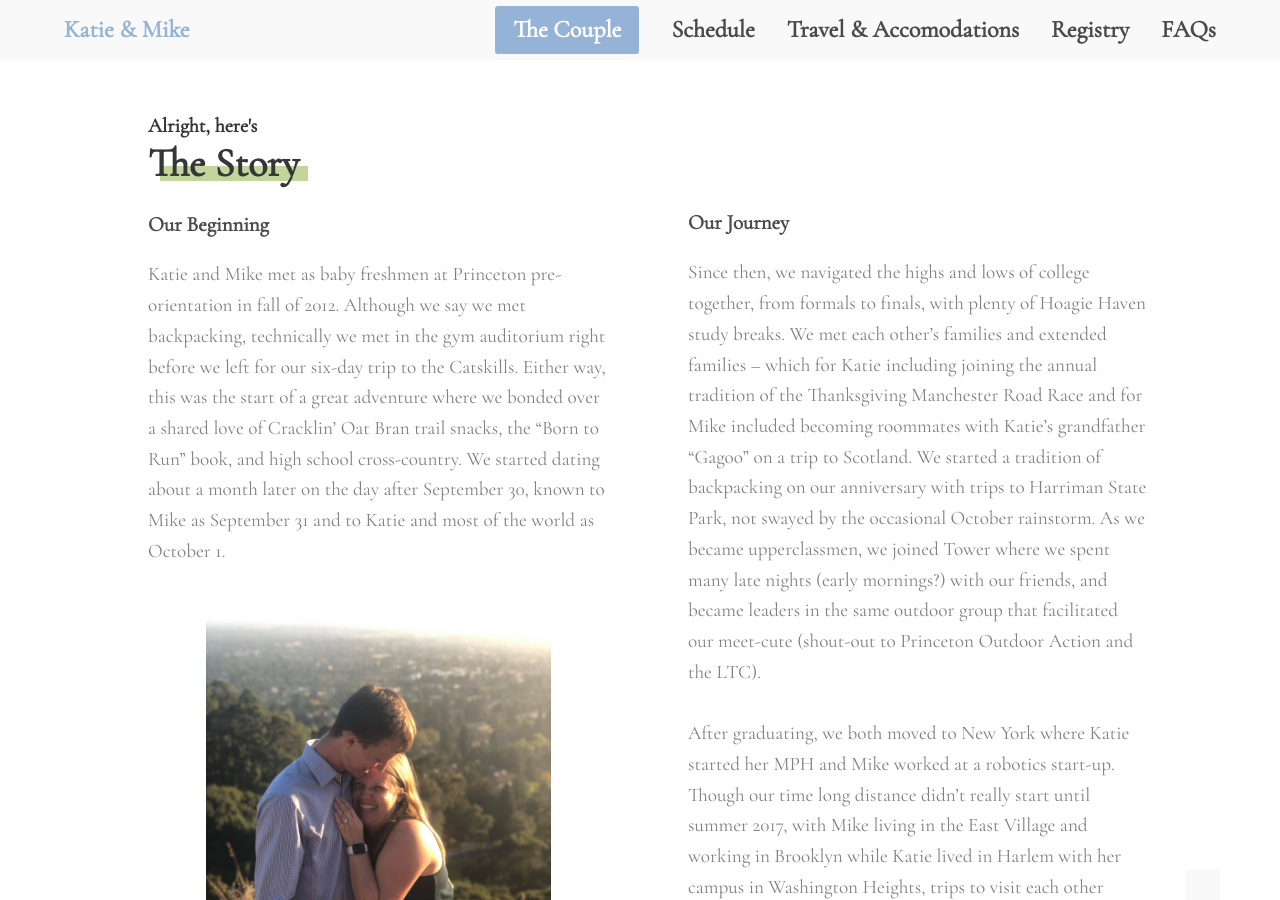
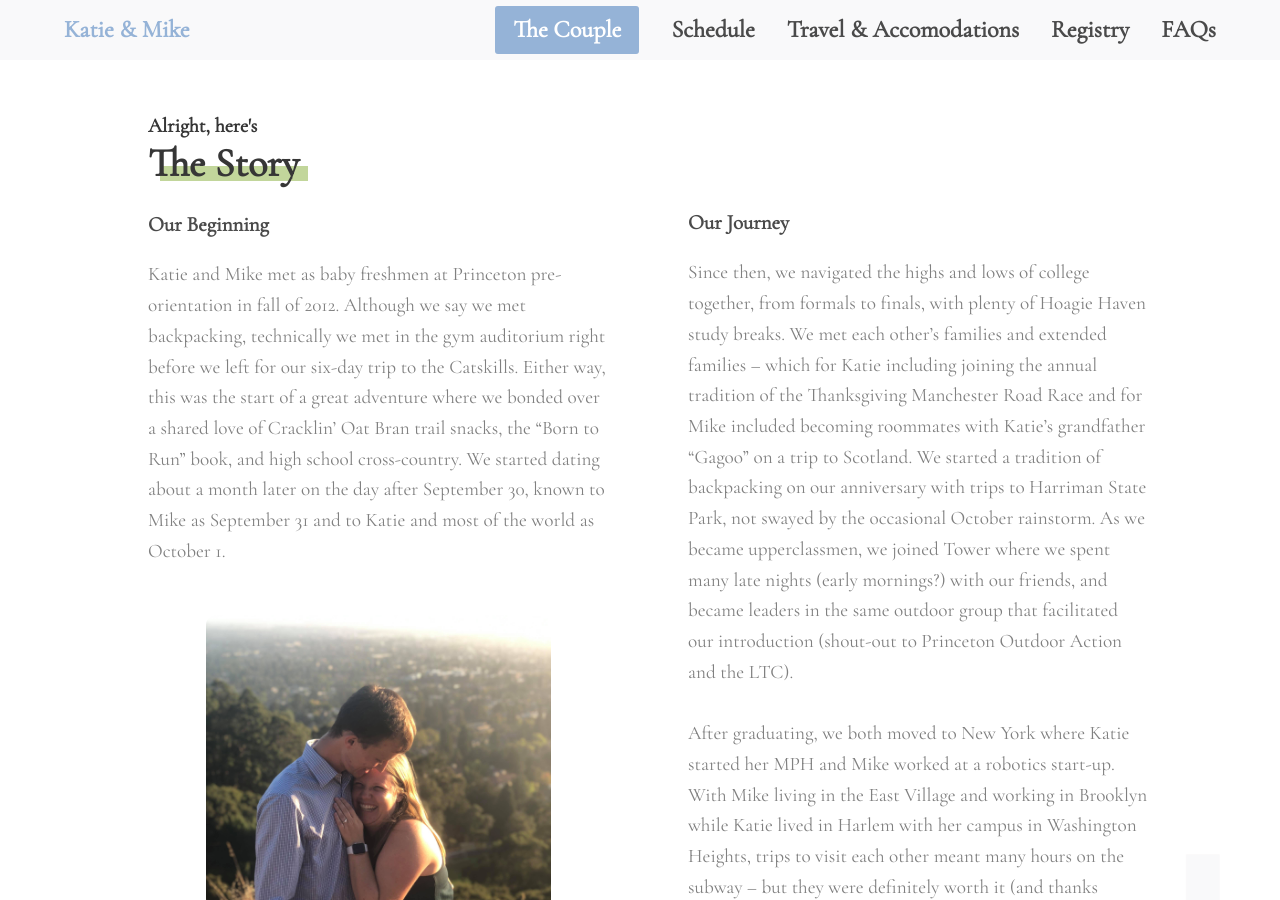
Before and after one commit to mjd3/wedding-website, a Jekyll site: the page built from _pages/couple.md, in a window 1280 px wide and 900 px high, scrolled down 933 px. Built offline with Jekyll 4.4.1, drawn with Linux system fonts in a browser that asks for light colours; some of the changed text lies outside the part shown.

Commit message:
mobile fixes

```diff
--- a/_layouts/couple.html
+++ b/_layouts/couple.html
@@ -181,11 +181,10 @@
           with trips to Harriman State Park, not swayed by the occasional October rainstorm.
           As we became upperclassmen, we joined Tower where we spent many late nights (early
           mornings?) with our friends, and became leaders in the same outdoor group that facilitated
-          our meet-cute (shout-out to Princeton Outdoor Action and the LTC).
+          our introduction (shout-out to Princeton Outdoor Action and the LTC).
           <br/></br>
           After graduating, we both moved to New York where Katie started her MPH and Mike worked
-          at a robotics start-up. Though our time long distance didn’t really start until summer
-          2017, with Mike living in the East Village and working in Brooklyn while Katie lived in
+          at a robotics start-up. With Mike living in the East Village and working in Brooklyn while Katie lived in
           Harlem with her campus in Washington Heights, trips to visit each other meant many hours
           on the subway – but they were definitely worth it (and thanks @Netflix for releasing the
           download feature around this time). When Mike started his PhD at Berkeley, we traded
@@ -231,9 +230,6 @@
         <br>
         <br>
         <center><img class="proposal-image" src="/assets/images/proposal2.jpg" alt="proposal" width="75%"></center>
-      </div>
-      <div id="couple-3" class="column is-10 is-offset-1 is-hidden-tablet">
-        <img class="proposal-image" src="/assets/images/proposal.jpg" alt="proposal" width="100%">
       </div>
       <p class="is-hidden-tablet" style="line-height:0px;margin:-35px;">
         <br>
--- a/_layouts/faq.html
+++ b/_layouts/faq.html
@@ -90,7 +90,7 @@
           <br class="is-hidden-mobile">
           <strong class="upper-subtitle">questions and</strong>
           <h1 class="is-size-2">
-            <strong class="rsvp-label">answers</strong>
+            <strong class="rsvp-label">Answers</strong>
           </h1>
           </br>
           </br>
--- a/_layouts/schedule.html
+++ b/_layouts/schedule.html
@@ -121,7 +121,9 @@
           </p>
           <div class="tags">
             <span class="tag is-medium ">4pm</span>
-            <span class="tag is-medium ">Deer Park Villa</span>
+            <span class="tag is-medium ">
+              <a href="http://www.deerparkvilla.com/">Deer Park Villa</a>
+            </span>
             <span class="tag is-medium ">Formal Wedding Attire</span>
           </div>
         </div>
```
Also changed, not shown: other parts of _layouts/faq.html (+1 -1 lines), _layouts/travel.html (+5 -33 lines).
